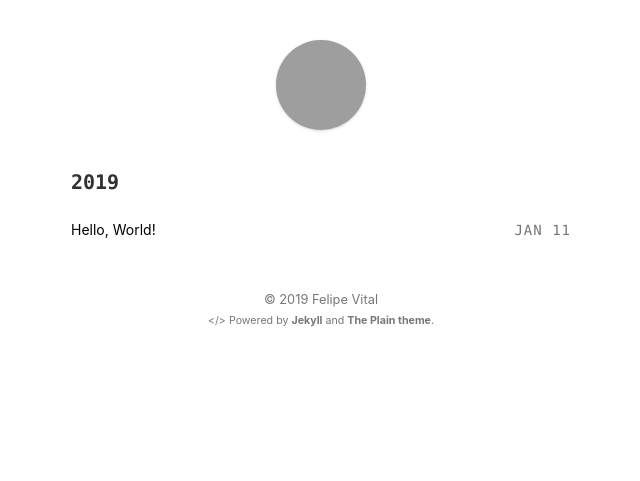
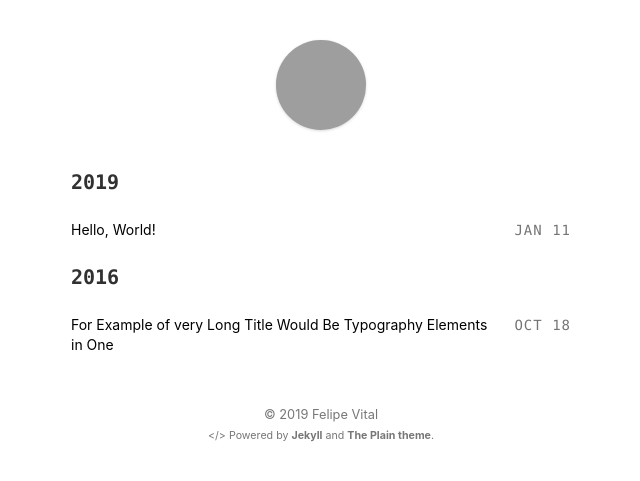
Before and after one commit to felipevitalrc/felipevitalrc.github.io, a Jekyll site: the page built from index.html, in a window 1280 px wide. Shown: the top 481 px of the page, without its empty margins (319-959 px from the left). Built offline with Jekyll 4.4.1, drawn with Linux system fonts in a browser that asks for light colours; part of the change alters nothing that is shown; grey boxes are pictures that could not be loaded.

````diff
--- a/_config.yml
+++ b/_config.yml
@@ -3,6 +3,11 @@ title:              "Felipe Vital"
 description:        "Site do Vital"
 author_name:        "Felipe Vital" # change this to your name
 logo_url:           https://avatars3.githubusercontent.com/u/30779280?v=4 # Get it from GitHub API: https://api.github.com/users/<username>
+author_twitter_username: #Insert Your Twitter username
+author_github_username: #Insert Your GitHub username
+author_facebook_username: #Insert Your Facebook username
+author_linkedin_username: #Insert Your Linkedin username
+
 
 # Site Settings
 url:                https://felipevital.com # main url
--- /dev/null
+++ b/_posts/2016-10-18-very-long-title-post.md
@@ -0,0 +1,138 @@
+---
+title: For Example of very Long Title Would Be Typography Elements in One
+updated: 2016-10-18 23:37
+---
+
+**NOTE:** This markdown cheatsheet is a typography demo for this theme. Check out this post to learn more about this markdown usage when you want to get started with this theme. Enjoy!
+
+## Typography Elements in One
+
+Let's start with a informative paragraph. **This text is bolded.** But not this one! _How about italic text?_ Cool right? Ok, let's **_combine_** them together. Yeah, that's right! I have code to highlight, so `ThisIsMyCode()`. What a nice! Good people will hyperlink away, so [here we go](#) or [http://www.example.com](http://www.example.com).
+
+<div class="divider"></div>
+
+## Headings H1 to H6
+
+# H1 Heading
+
+## H2 Heading
+
+### H3 Heading
+
+#### H4 Heading
+
+##### H5 Heading
+
+###### H6 Heading
+
+<div class="divider"></div>
+
+## Footnote
+
+Let's say you have text that you want to refer with a footnote, you can do that too! This is an example for the footnote number one [^1]. You can even add more footnotes, with link! [^2]
+
+<div class="divider"></div>
+
+## Blockquote
+
+> Start by doing what's necessary; then do what's possible; and suddenly you are doing the impossible. --Francis of Assisi
+
+**NOTE:** This theme does NOT support nested blockquotes.
+
+<div class="divider"></div>
+
+## List Items
+
+1. First order list item
+2. Second item
+
+* Unordered list can use asterisks
+- Or minuses
++ Or pluses
+
+<div class="divider"></div>
+
+## Code Blocks
+
+```javascript
+var s = "JavaScript syntax highlighting";
+alert(s);
+```
+
+```python
+s = "Python syntax highlighting"
+print s
+```
+
+```
+No language indicated, so no syntax highlighting.
+But let's throw in a <b>tag</b>.
+```
+
+<div class="divider"></div>
+
+## Mathematics
+
+The theme comes ready with [mathjax](https://www.mathjax.org/) support built in, allowing for both simple inline equations like $$ax^2 + bx + c = 0$$ and much more complex mathematical expressions such as equation $$\eqref{eq:sample}$$ below.
+
+$$
+\begin{align}
+\nabla \times \vec{\mathbf{B}} -\, \frac1c\, \frac{\partial\vec{\mathbf{E}}}{\partial t}  &= \frac{4\pi}{c}\vec{\mathbf{j}} \\
+\nabla \cdot \vec{\mathbf{E}} &= 4 \pi \rho \tag{2} \label{eq:sample}\\
+\nabla \times \vec{\mathbf{E}}\, +\, \frac1c\, \frac{\partial\vec{\mathbf{B}}}{\partial t}  &= \vec{\mathbf{0}} \\
+\nabla \cdot \vec{\mathbf{B}}  &= 0\\
+\end{align}
+$$
+
+<div class="divider"></div>
+
+
+## Table
+
+### Table 1: With Alignment
+
+| Tables        | Are           | Cool  |
+| ------------- |:-------------:| -----:|
+| col 3 is      | right-aligned | $1600 |
+| col 2 is      | centered      |   $12 |
+| zebra stripes | are neat      |    $1 |
+
+### Table 2: With Typography Elements
+
+Markdown | Less | Pretty
+--- | --- | ---
+*Still* | `renders` | **nicely**
+1 | 2 | 3
+
+<div class="divider"></div>
+
+## Horizontal Line
+
+The HTML `<hr>` element is for creating a "thematic break" between paragraph-level elements. In markdown, you can create a `<hr>` with any of the following:
+
+* `___`: three consecutive underscores
+* `---`: three consecutive dashes
+* `***`: three consecutive asterisks
+
+renders to:
+
+___
+
+---
+
+***
+
+<div class="divider"></div>
+
+## Media
+
+### YouTube Embedded Iframe
+
+<iframe width="560" height="315" src="https://www.youtube.com/embed/n1a7o44WxNo" frameborder="0" allowfullscreen></iframe>
+
+### Image
+
+![Minion](http://octodex.github.com/images/minion.png)
+
+[^1]: Footnote number one yeah baby! Long sentence test of footnote to see how the words are wrapping between each other. Might overflowww!
+[^2]: A footnote you can link to - [click here!](#)
````
